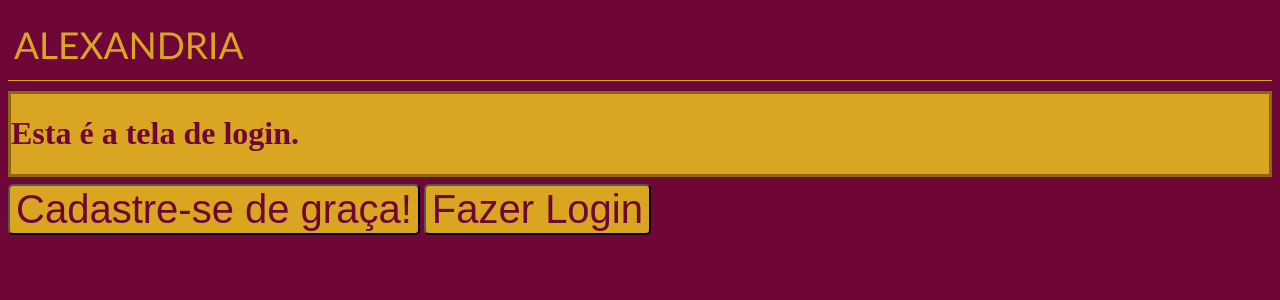
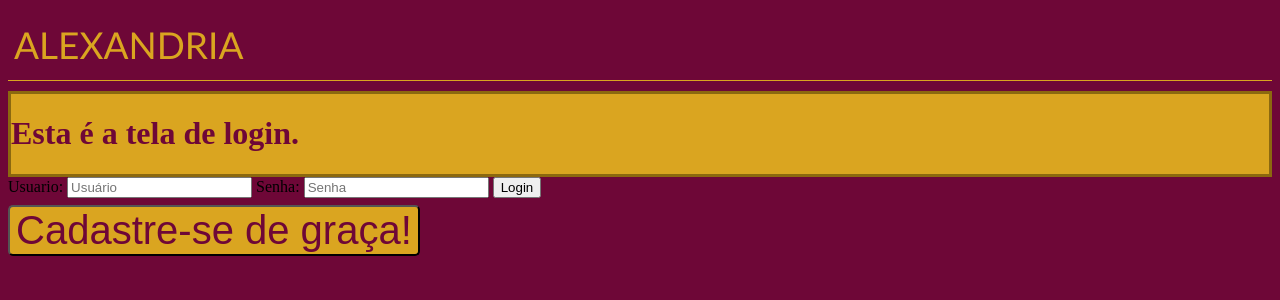
Before and after one commit to lucas-caetano-reis/Fetin2024, a Django app: page / in a window 1280 px wide. Shown: the top 300 px of the page. Run offline with Django 5.2, Linux system fonts and the light colour scheme.

Commit message:
Funcionalidade de login e logout
Login foi feito, com flash messages. Dá para deslogar também. Caso o usuário entre no menu e na tela de listagem, sem ter feito o login, o botão "sair da Alexandria" terá uma mensagem diferente.

```diff
--- a/Alexandria/Alexandria/Alexandria/urls.py
+++ b/Alexandria/Alexandria/Alexandria/urls.py
@@ -17,12 +17,16 @@ Including another URLconf
 from django.contrib import admin
 from django.urls import path
 #from django.http import HttpResponse -----> tirar o # se necessário HttpResponse
-from listagem.views import login, cadastro, menu, listar_livros, livro_info, adicionarLivro, atualizarLivro, removerLivro
+from listagem.views import loginPage, logoutUser,cadastro, menu, listar_livros, livro_info, adicionarLivro, atualizarLivro, removerLivro
 
 urlpatterns = [
     path('admin/', admin.site.urls, name="Administração"), #leva ao site da administração
-    path('', login, name="Login"), #quando o usuário abrir o site, ele será levado à tela de login
+
+    path('', loginPage, name="Login"), #quando o usuário abrir o site, ele será levado à tela de login
+    path('logout/', logoutUser, name="Logout"), #quando o usuário abrir o site, ele será levado à tela de login
+
     path('cadastro/', cadastro, name="Cadastro"), #leva o usuário à tela de cadastro
+
     path('menu/', menu, name="menu"), #leva o usuário ao menu do site
 
     path('listagem/', listar_livros, name="Listagem"), #leva o usuário à tela de listagem de livros
--- a/Alexandria/Alexandria/listagem/forms.py
+++ b/Alexandria/Alexandria/listagem/forms.py
@@ -2,12 +2,12 @@ from django.forms import ModelForm
 from django import forms
 from listagem.models import Livro, Autor
 
-class LivroFormulario(ModelForm):
+class LivroFormulario(ModelForm): #criação
     class Meta:
         model = Livro
         fields = ['livro_id','livro_nome','livro_serie','livro_autor','livro_genero','livro_sinopse']
 
-class LivroFiltroFormulario(forms.Form):
+class LivroFiltroFormulario(forms.Form): #filtro
     livro_autor = forms.ModelChoiceField(queryset=Autor.objects.all(), required=False, label='Autor')
     livro_serie = forms.CharField(max_length=200, required=False, label='Série')
     livro_genero = forms.CharField(max_length=100, required=False, label='Gênero')
--- a/Alexandria/Alexandria/listagem/views.py
+++ b/Alexandria/Alexandria/listagem/views.py
@@ -1,4 +1,7 @@
 from django.shortcuts import render, get_object_or_404, redirect
+from django.contrib import messages
+from django.contrib.auth.models import User
+from django.contrib.auth import authenticate, login, logout
 from listagem.models import Livro
 from listagem.forms import LivroFormulario, LivroFiltroFormulario
 
@@ -12,8 +15,30 @@ que é convertida em uma resposta HTTP 404 (Página Não Encontrada).
 '''
 
 # Create your views here.
-def login(request):
-    return render(request, 'login.html') #parâmetro request + nome do template
+def loginPage(request):
+
+    if request.method == 'POST':
+        username = request.POST.get('username') #post usuário
+        password = request.POST.get('password') #post senha
+
+        try:
+            user = User.objects.get(username=username) #verifica se o usuário existe
+        except:
+            messages.error(request, 'Usuário não existente.') #mostra uma flash message
+
+        user = authenticate(request, username=username, password=password) #autentica o nome de usuário e a senha
+
+        if user is not None: #se o usuário existe
+            login(request, user) #cria um sessão no banco de dados
+            return redirect('menu') #manda o usuário para o menu
+        else:
+            messages.error(request, 'Usuário ou senha incorretos.') #mostra uma flash message
+    context = {}
+    return render(request, 'login.html', context) #parâmetro request + nome do template
+
+def logoutUser(request):
+    logout(request) #desloga o usuário
+    return redirect('Login') #manda o usuário para a tela de login
 
 def cadastro(request):
     return render(request, 'cadastro.html')
@@ -33,7 +58,7 @@ def listar_livros(request): #função, parâmetro request;
             livros = livros.filter(livro_serie__icontains=formularioFiltro.cleaned_data['livro_serie'])
         if formularioFiltro.cleaned_data['livro_genero']:
             livros = livros.filter(livro_genero__icontains=formularioFiltro.cleaned_data['livro_genero'])
-        if formularioFiltro.cleaned_data['livro_nome']:
+        if formularioFiltro.cleaned_data['livro_nome']: #Isto é uma pesquisa, não um filtro
             return redirect('Informações do Livro', pk=livros.get(livro_nome__icontains=formularioFiltro.cleaned_data['livro_nome']).pk)
 
     context = {"livros":livros, "formularioFiltro":formularioFiltro}
--- a/Alexandria/Alexandria/templates/delete.html
+++ b/Alexandria/Alexandria/templates/delete.html
@@ -13,10 +13,10 @@
 
 
     <a href="/listagem/">
-        <button style="font-size: 15px;background-color: goldenrod; color: rgb(110, 7, 55); border-radius: 5px; position:relative; top: 7px;">Voltar</button>
+        <button type = "button" class="botao">Voltar</button>
     </a>
 
-    <input type="submit" value="confirmar"/>
+    <input type="submit" value="Confirmar" class="botao"/>
 </form>
 
 {% endblock content %}
--- a/Alexandria/Alexandria/templates/listagem.html
+++ b/Alexandria/Alexandria/templates/listagem.html
@@ -44,7 +44,11 @@
 
     </div>
 
-    <h2><a href='/' style="color: goldenrod;">Sair da Alexandria.</a></h2>
+    {% if request.user.is_authenticated %}
+    <h2><a href="{% url 'Logout' %}" style="color: goldenrod;">Sair da Alexandria.</a></h2>
+    {% else %}
+    <h2><a href="{% url 'Logout' %}" style="color: goldenrod;">Ei! Faça o login primeiro.</a></h2>
+    {% endif %}
 
   </div>
 
--- a/Alexandria/Alexandria/templates/login.html
+++ b/Alexandria/Alexandria/templates/login.html
@@ -7,15 +7,32 @@
     <h1 style="color:rgb(110, 7, 55);">Esta é a tela de login.</h1>
 
 </div>
+
+<div>
+    <form method="POST" action="">
+        {% csrf_token %}
+
+        <label>Usuario:</label>
+        <input type="text" name="username" placeholder="Usuário"/>
+
+        <label>Senha:</label>
+        <input type="password" name="password" placeholder="Senha"/>
+
+        <input type="submit" value="Login" />
+    </form>
+</div>
 <a href='/cadastro/'>
 
     <button style="font-size: 40px;background-color: goldenrod; color: rgb(110, 7, 55); border-radius: 5px; position: relative; top: 7px;">Cadastre-se de graça!</button>
 
 </a>
+
+<!--
 <a href='/menu/'>
 
     <button style="font-size: 40px;background-color: goldenrod; color: rgb(110, 7, 55); border-radius: 5px; position: relative; top: 7px;">Fazer Login</button>
 
 </a>
+-->
 
 {% endblock content %}
--- a/Alexandria/Alexandria/templates/main.html
+++ b/Alexandria/Alexandria/templates/main.html
@@ -20,6 +20,15 @@
 
     }
 
+    .botao{
+        font-size: 15px;
+        background-color: goldenrod;
+        color: rgb(110, 7, 55);
+        border-radius: 5px;
+        position:relative;
+        top: 7px;
+    }
+
 
     </style>
 
@@ -28,6 +37,14 @@
 <body>
     {% include 'logo.html' %} <!--inclui a logo neste template-->
 
+    {% if messages %}
+    <ul class="messages">
+        {% for message in messages %}
+        <li></li>{{ message }}</li>
+        {% endfor %}
+    </ul>
+    {% endif %}
+
     {% block content %} <!-- abre bloco -->
 
     {% endblock content %} <!-- fecha bloco -->
```
Also changed, not shown: Alexandria/Alexandria/templates/main_com_navbar.html (+9 -0 lines), Alexandria/Alexandria/templates/menu.html (+9 -1 lines), Alexandria/Alexandria/db.sqlite3.
